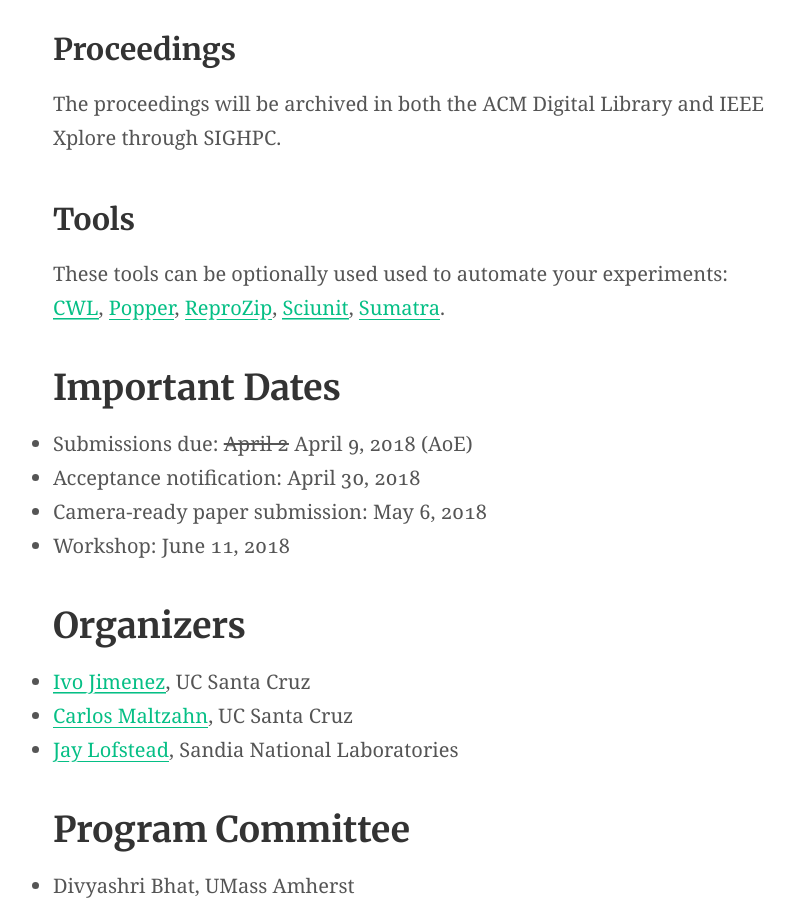
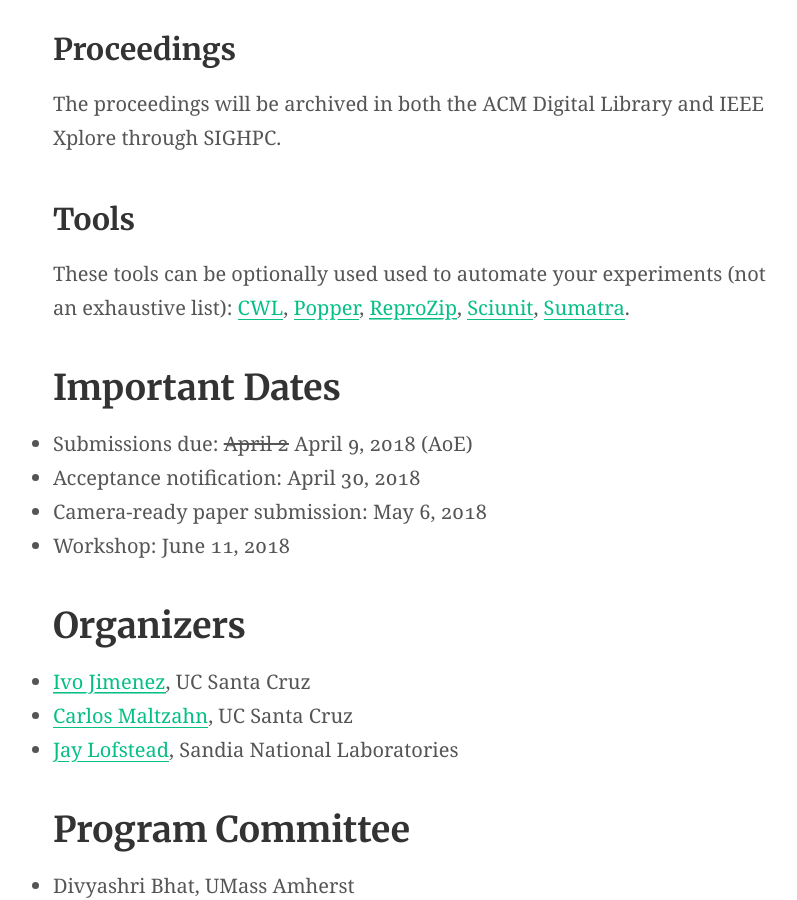
Before and after one commit to hwerbel/2018, a Jekyll site: the page built from index.md, in a window 1280 px wide and 900 px high, scrolled down 2506 px. Shown: the whole window, without its empty margins (230-1027 px from the left). Built offline with Jekyll 4.4.1, drawn with Linux system fonts in a browser that asks for light colours; our own code applies the rules of GitHub Pages for plain Markdown files.

```diff
--- a/index.md
+++ b/index.md
@@ -85,8 +85,8 @@ IEEE Xplore through SIGHPC.
 
 ### Tools
 
-These tools can be optionally used used to automate your experiments:
-[CWL](http://commonwl.org),
+These tools can be optionally used used to automate your experiments
+(not an exhaustive list): [CWL](http://commonwl.org),
 [Popper](https://github.com/systemslab/popper),
 [ReproZip](http://reprozip.org), [Sciunit](http://sciunit.run),
 [Sumatra](https://github.com/open-research/sumatra).
```
